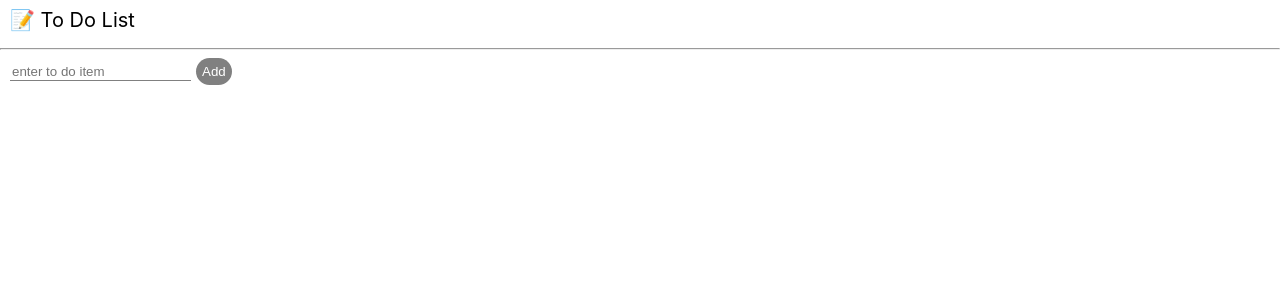
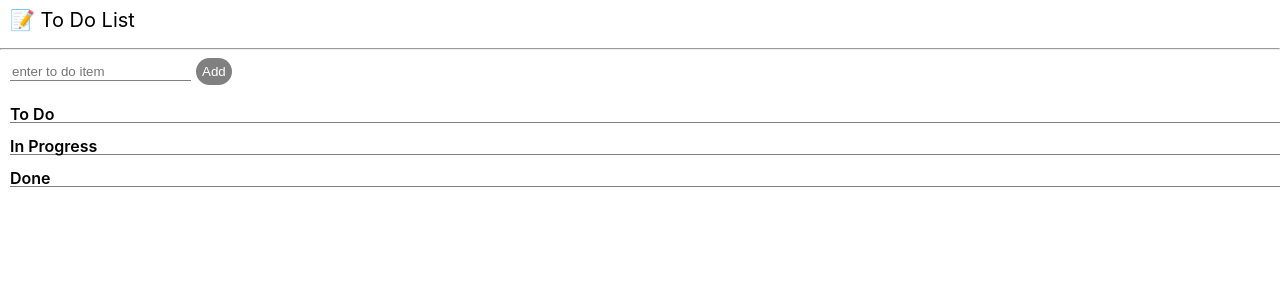
Before and after one commit to e6d1fe/nomadcoders-reactmasterclass2, a React (Create React App) app: page / in a window 1280 px wide. Shown: the top 300 px of the page. Built offline with nearby package versions, Linux system fonts and the light colour scheme.

Commit message:
added feature that shows todo items by category

```diff
--- a/src/ToDoList.tsx
+++ b/src/ToDoList.tsx
@@ -1,6 +1,6 @@
 import { useRecoilValue } from "recoil";
 import CreateToDo from "./components/CreatetoDo";
-import { toDoState } from "./components/atoms";
+import { toDoSelector, toDoState } from "./components/atoms";
 import ToDo from "./components/ToDo";
 import styled from "styled-components";
 
@@ -9,17 +9,36 @@ const Title = styled.div`
   padding: 10px;
 `;
 
+const SubTitle = styled.div`
+  margin: 10px 0px 15px 10px;
+  font-weight: 600;
+  border-bottom: 1px solid gray;
+`;
+
 function ToDoList() {
-  const toDos = useRecoilValue(toDoState);
-  console.log(toDos);
+  const [toDo, inProgress, done] = useRecoilValue(toDoSelector);
+  console.log(toDo, inProgress, done);
 
   return (
     <div>
       <Title>📝 To Do List</Title>
       <hr />
       <CreateToDo />
+      <SubTitle>To Do</SubTitle>
       <ul>
-        {toDos.map((toDo) => (
+        {toDo.map((toDo) => (
+          <ToDo key={toDo.id} {...toDo} />
+        ))}
+      </ul>
+      <SubTitle>In Progress</SubTitle>
+      <ul>
+        {inProgress.map((toDo) => (
+          <ToDo key={toDo.id} {...toDo} />
+        ))}
+      </ul>
+      <SubTitle>Done</SubTitle>
+      <ul>
+        {done.map((toDo) => (
           <ToDo key={toDo.id} {...toDo} />
         ))}
       </ul>
--- a/src/components/ToDo.tsx
+++ b/src/components/ToDo.tsx
@@ -25,9 +25,9 @@ function ToDo({ text, category, id }: IToDo) {
       const targetIndex = oldToDos.findIndex((toDo) => toDo.id === id);
       console.log(targetIndex);
       const oldToDo = oldToDos[targetIndex];
-      const newToDo = { text, id, category: name };
+      const newToDo = { text, id, category: name as any };
       console.log(oldToDo, newToDo);
-      return oldToDos;
+      return [...oldToDos.slice(0, targetIndex), newToDo, ...oldToDos.slice(targetIndex + 1)];
     });
   };
 
--- a/src/components/atoms.tsx
+++ b/src/components/atoms.tsx
@@ -1,4 +1,5 @@
-import { atom } from "recoil";
+import { atom, selector } from "recoil";
+import ToDo from "./ToDo";
 
 export interface IToDo {
   text: string;
@@ -7,3 +8,17 @@ export interface IToDo {
 }
 
 export const toDoState = atom<IToDo[]>({ key: "toDo", default: [] });
+// this atom only gives me an array
+// the selector will transform the output of the atom. (it'll take the state and return sth)
+
+export const toDoSelector = selector({
+  key: "toDoSelector",
+  get: ({ get }) => {
+    const toDos = get(toDoState);
+    return [
+      toDos.filter((toDo) => toDo.category === "TO_DO"),
+      toDos.filter((toDo) => toDo.category === "IN_PROGRESS"),
+      toDos.filter((toDo) => toDo.category === "DONE"),
+    ];
+  },
+});
```
